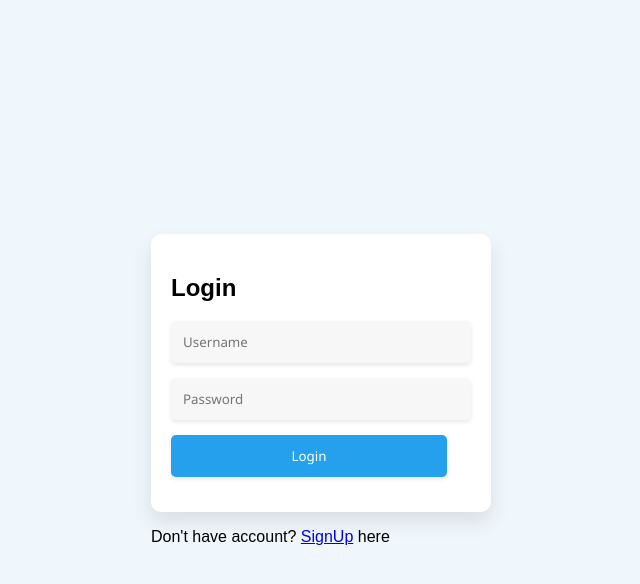
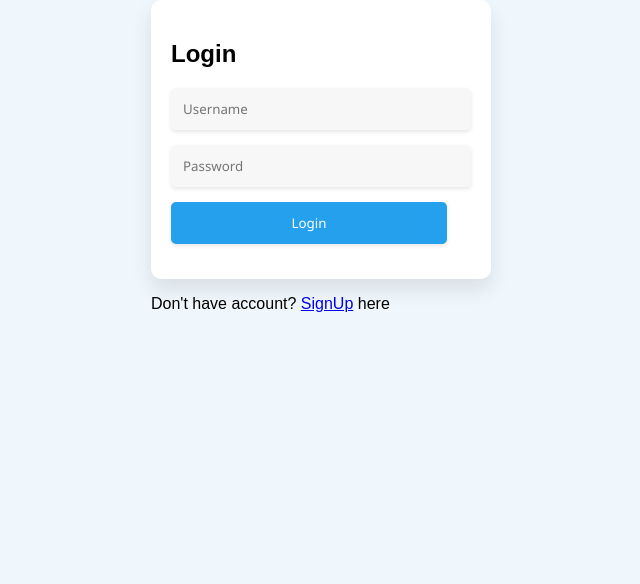
Before and after one commit to shsohan47/CRUD_Application, a React (Create React App) app in the folder note_frontend/my-note/: page /login in a window 1280 px wide. Shown: the top 584 px of the page, without its empty margins (319-959 px from the left). Built offline with nearby package versions, Linux system fonts and the light colour scheme.

Commit message:
:bug: fix allnote style and logout functionality

```diff
--- a/note_frontend/my-note/src/Components/App.js
+++ b/note_frontend/my-note/src/Components/App.js
@@ -6,7 +6,7 @@ import { BrowserRouter, Routes, Route, useLocation} from 'react-router-dom'
 import RequiredAuth from "./RequiredAuth";
 import SignUp from "../pages/SignUp";
 
-import LogOut from "../pages/LogOut";
+import LogOut from "../pages/Logout";
 // Define App component
 function App() {
   // Return JSX for rendering
@@ -25,7 +25,7 @@ function App() {
           <Route path="/login" element={<LoginPage/>}></Route>
           <Route path="/signup" element={<SignUp/>}></Route>
 
-          <Route path="/logout" element={<LogOut/>}></Route>
+          //\<Route path="/logout" element={<LogOut/>}></Route>
 
         </Routes>
         {/* Navigation links */}
--- a/note_frontend/my-note/src/Components/signUpStyle.css
+++ b/note_frontend/my-note/src/Components/signUpStyle.css
@@ -4,7 +4,7 @@ body {
     display: flex;
     justify-content: center;
     align-items: center;
-    height: 100vh;
+    height: auto;
     background-color: #f0f7fc; /* Light blue background */
     font-family: Arial, sans-serif;
   }
```
